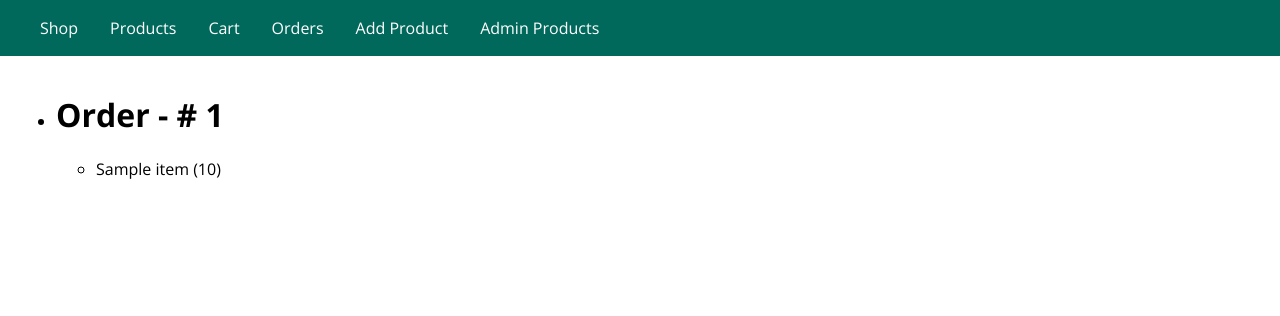
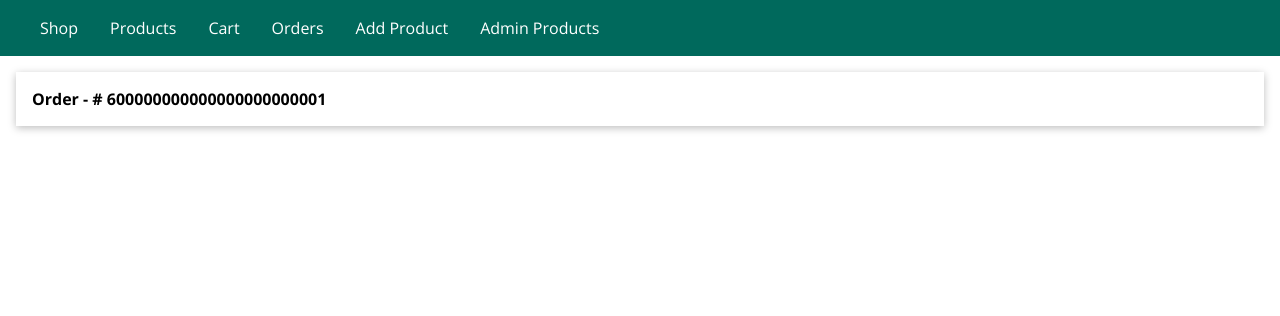
Before and after one commit to ReAliens/node-express, a Node server app: template views/shop/orders.ejs in a window 1280 px wide. Shown: the top 316 px of the page. Run offline with Node 20, Linux system fonts and the light colour scheme; tables that the repository leaves empty hold one stand-in row (values such as "Sample post"); the template is opened without the code that fills it: values that come from a table or form of the project are taken from there, most other values are stand-ins (such as "Sample title", 1, 10 or a date in 2020); some libraries are stand-ins or nearby versions.

Commit message:
finish orders with mongoose

```diff
--- a/models/user.js
+++ b/models/user.js
@@ -57,6 +57,12 @@ userSchema.methods.deleteItemFromCart = function (productId) {
   this.cart.items = updatedCartItems;
   return this.save();
 };
+
+userSchema.methods.clearCart = function () {
+  this.cart = { items: [] };
+  return this.save();
+};
+
 module.exports = mongoose.model("User", userSchema);
 
 // const mongodb = require('mongodb');
--- a/public/css/cart.css
+++ b/public/css/cart.css
@@ -13,6 +13,7 @@
   justify-content: space-between;
   padding: 1rem;
   box-shadow: 0 2px 8px rgba(0, 0, 0, 0.26);
+  margin-bottom: 1rem;
 }
 
 .cart__item h1,
--- /dev/null
+++ b/public/css/orders.css
@@ -0,0 +1,29 @@
+.orders {
+  list-style: none;
+  padding: 0;
+  margin: 0;
+}
+
+.orders__item h1 {
+    margin: 0;
+    font-size: 1rem;
+}
+
+.orders__item {
+  box-shadow: 0 2px 8px rgba(0, 0, 0, 0.26);
+  padding: 1rem;
+  margin-bottom: 1rem;
+}
+
+.orders__products {
+    list-style: none;
+    margin: 0;
+    padding: 0;
+}
+
+.orders__products-item {
+    margin: 0.5rem 0;
+    padding: 0.5rem;
+    border: 1px solid #00695c;
+    color: #00695c;
+}
--- a/routes/shop.js
+++ b/routes/shop.js
@@ -18,8 +18,8 @@ router.post("/cart", shopController.postCart);
 
 router.post("/cart-delete-item", shopController.postCartDeleteProduct);
 
-// router.post('/create-order', shopController.postOrder);
+router.post("/create-order", shopController.postOrder);
 
-// router.get('/orders', shopController.getOrders);
+router.get("/orders", shopController.getOrders);
 
 module.exports = router;
--- a/views/shop/orders.ejs
+++ b/views/shop/orders.ejs
@@ -13,8 +13,8 @@
                         <li class="orders__item">
                             <h1>Order - # <%= order._id %></h1>
                             <ul class="orders__products">
-                                <% order.items.forEach(product => { %>
-                                    <li class="orders__products-item"><%= product.title %> (<%= product.quantity %>)</li>
+                                <% order.products.forEach(p => { %>
+                                    <li class="orders__products-item"><%= p.product.title %> (<%= p.quantity %>)</li>
                                 <% }); %>
                             </ul>
                         </li>
```
Also changed, not shown: controllers/shop.js (+23 -4 lines), models/order.js (added, +24 -0 lines).
